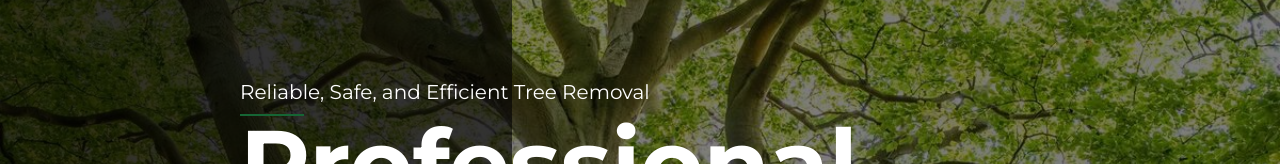
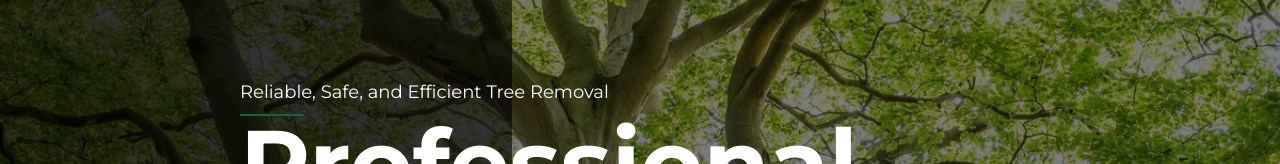
Before and after one commit to BerylBrothers/Paint-Website, a Next.js app: page / in a window 1280 px wide. Shown: the part 296-460 px from the top of the page. Built offline with nearby package versions, Linux system fonts and the light colour scheme.

Commit message:
fixed border issue2

```diff
--- a/components/Hero.jsx
+++ b/components/Hero.jsx
@@ -41,7 +41,7 @@ const Hero = () => {
         <div className="container mx-auto relative z-10 text-white flex items-center justify-center h-full">
           <div className="flex flex-col xl:justify-start justify-center">
             <div className="flex flex-col xl:justify-start justify-center xl:items-start items-center ">
-              <p className=" flex xl:justify-start xl:items-start items-center justify-center mt-4 text-xl py-2 ">
+              <p className=" flex xl:justify-start xl:items-start items-center justify-center mt-4 text-lg py-2 ">
                 Reliable, Safe, and Efficient Tree Removal
               </p>
               <div className="flex xl:justify-start justify-center xl:items-start items-center border-green-800 border-b-2 w-16 "></div>
```
